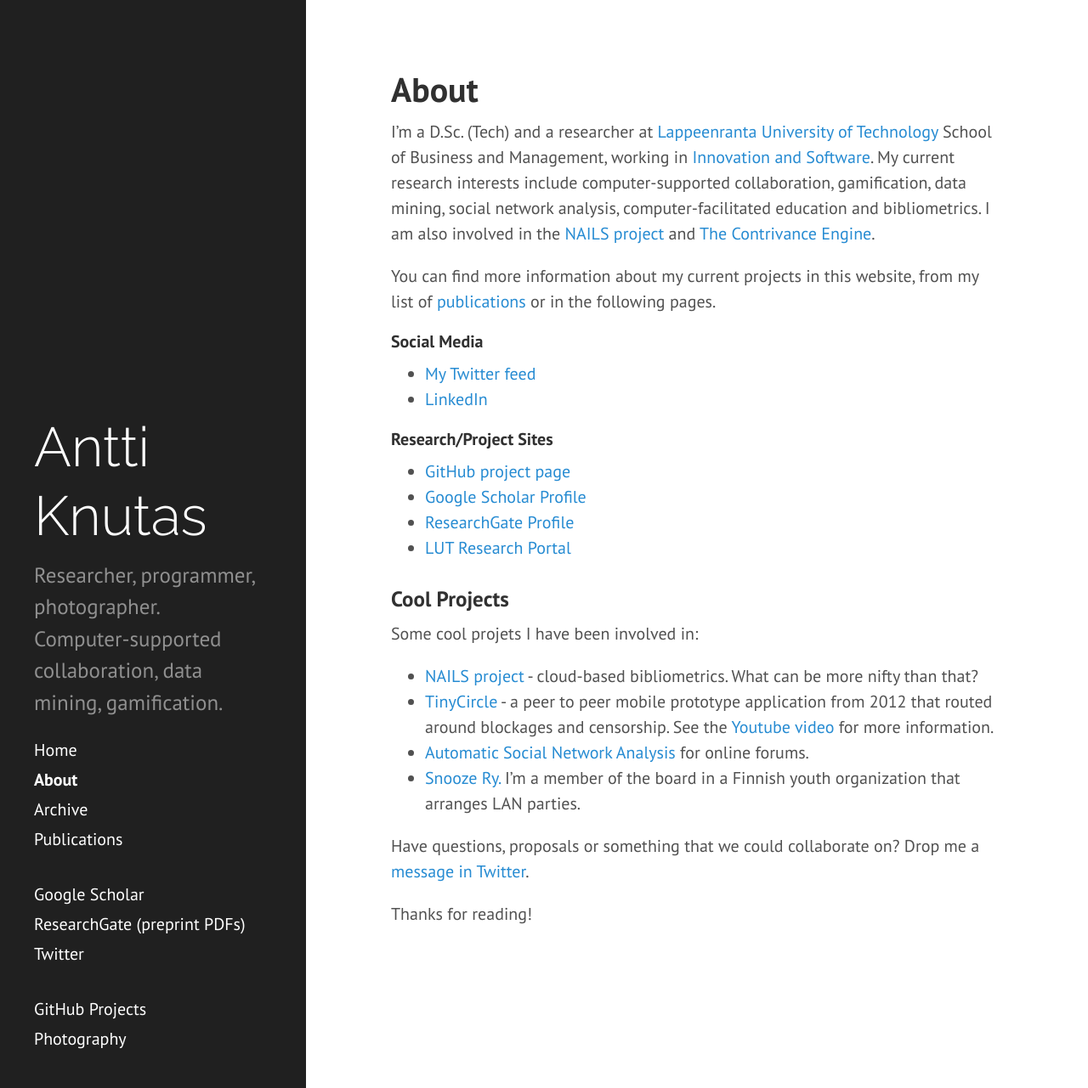
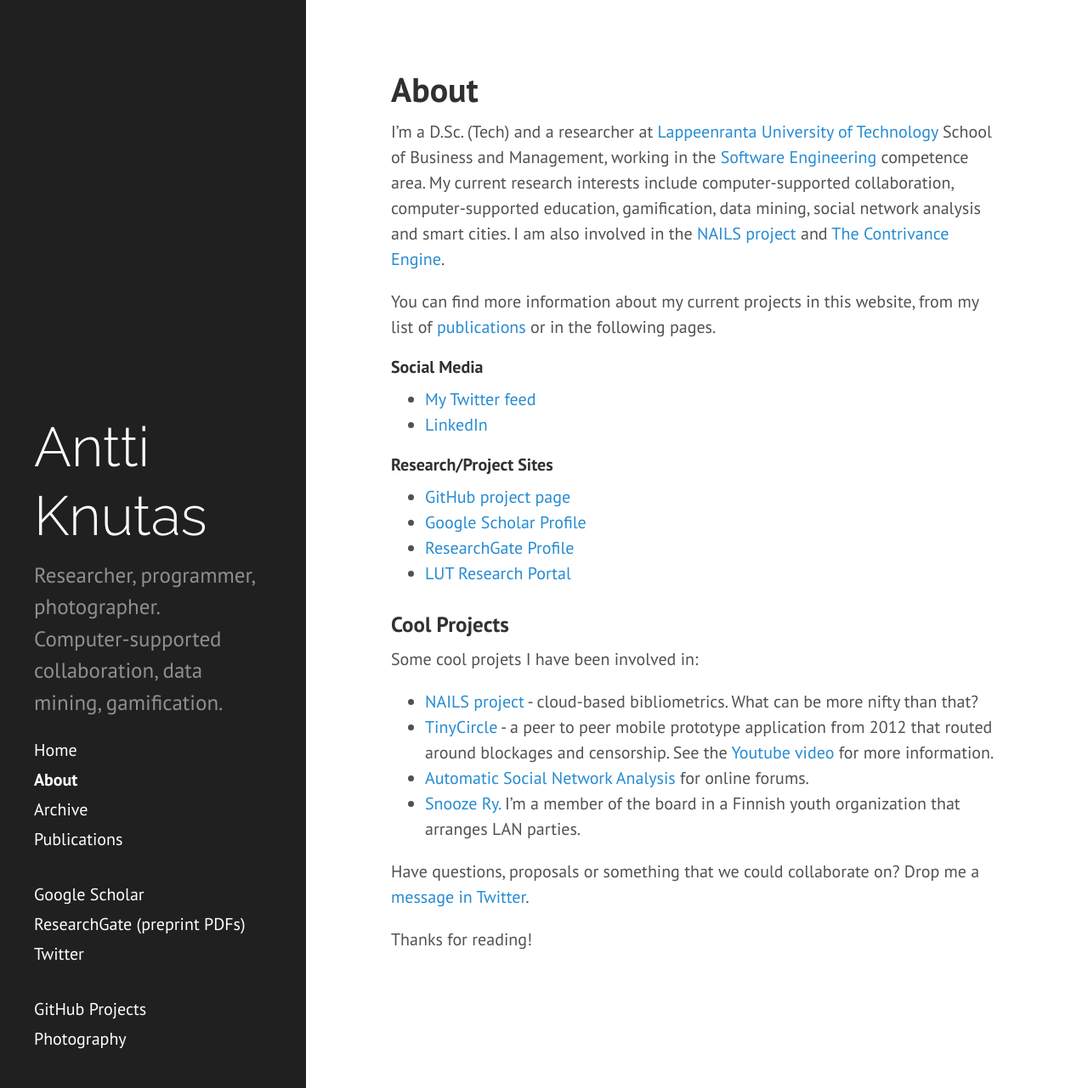
Before and after one commit to aknutas/aknutas.github.io, a Jekyll site: the page built from about.md, in a window 1280 px wide and 1281 px high. Shown: the whole window at 85% size. Built offline with Jekyll 4.4.1, drawn with Linux system fonts in a browser that asks for light colours.

Commit message:
Updated the about page

```diff
--- a/about.md
+++ b/about.md
@@ -3,7 +3,7 @@
 title: About
 ---
 
-I'm a D.Sc. (Tech) and a researcher at [Lappeenranta University of Technology](http://www.lut.fi) School of Business and Management, working in [Innovation and Software](http://www.lut.fi/web/en/school-of-business-and-management/research/innovation-and-software). My current research interests include computer-supported collaboration, gamification, data mining, social network analysis, computer-facilitated education and bibliometrics. I am also involved in the [NAILS project](http://nailsproject.net) and [The Contrivance Engine](http://www.tce.fi).
+I'm a D.Sc. (Tech) and a researcher at [Lappeenranta University of Technology](http://www.lut.fi) School of Business and Management, working in the [Software Engineering](http://www.lut.fi/web/en/school-of-business-and-management/research/industrial-engineering-and-management)  competence area. My current research interests include computer-supported collaboration, computer-supported education, gamification, data mining, social network analysis and smart cities. I am also involved in the [NAILS project](http://nailsproject.net) and [The Contrivance Engine](http://www.tce.fi).
 
 You can find more information about my current projects in this website, from my list of [publications](/publications/) or in the following pages.
 
```
